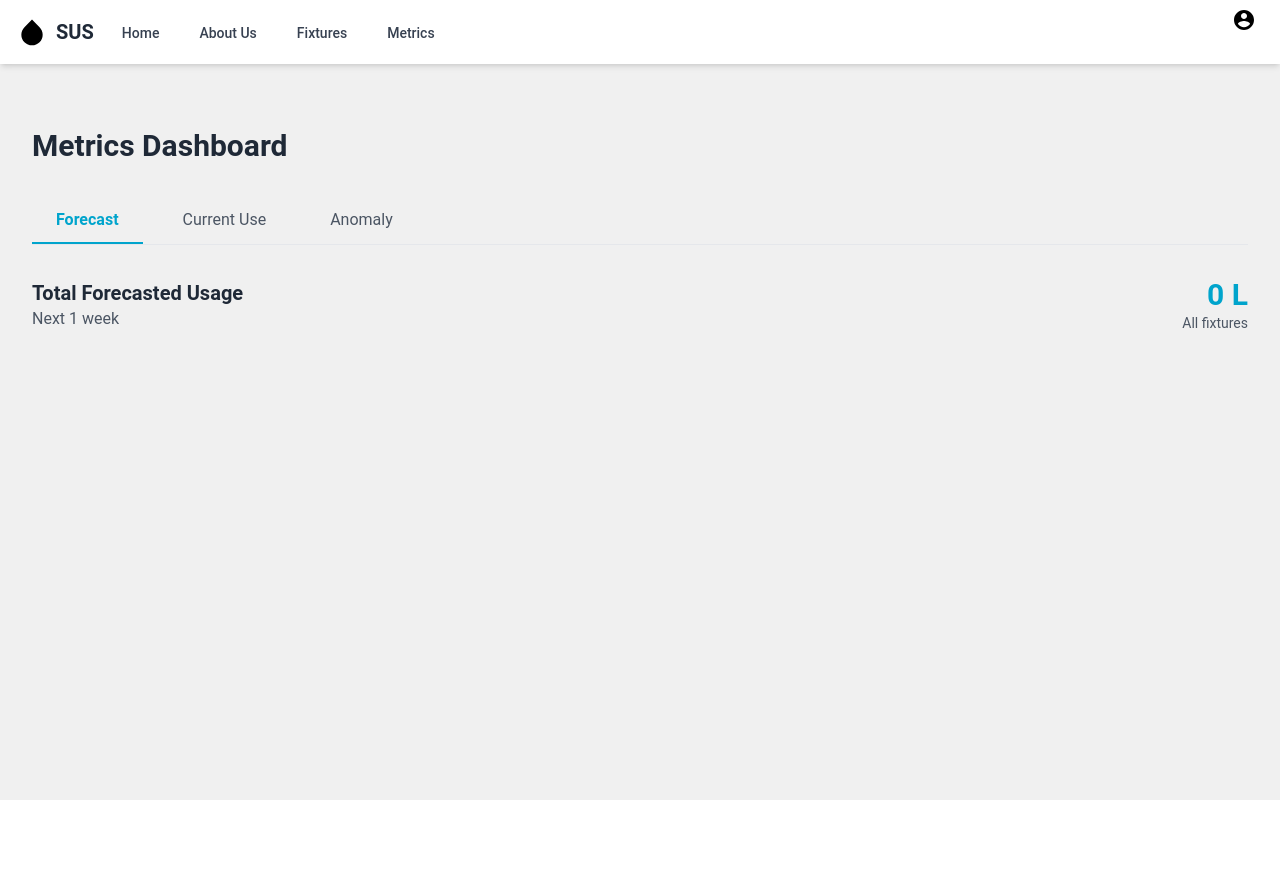
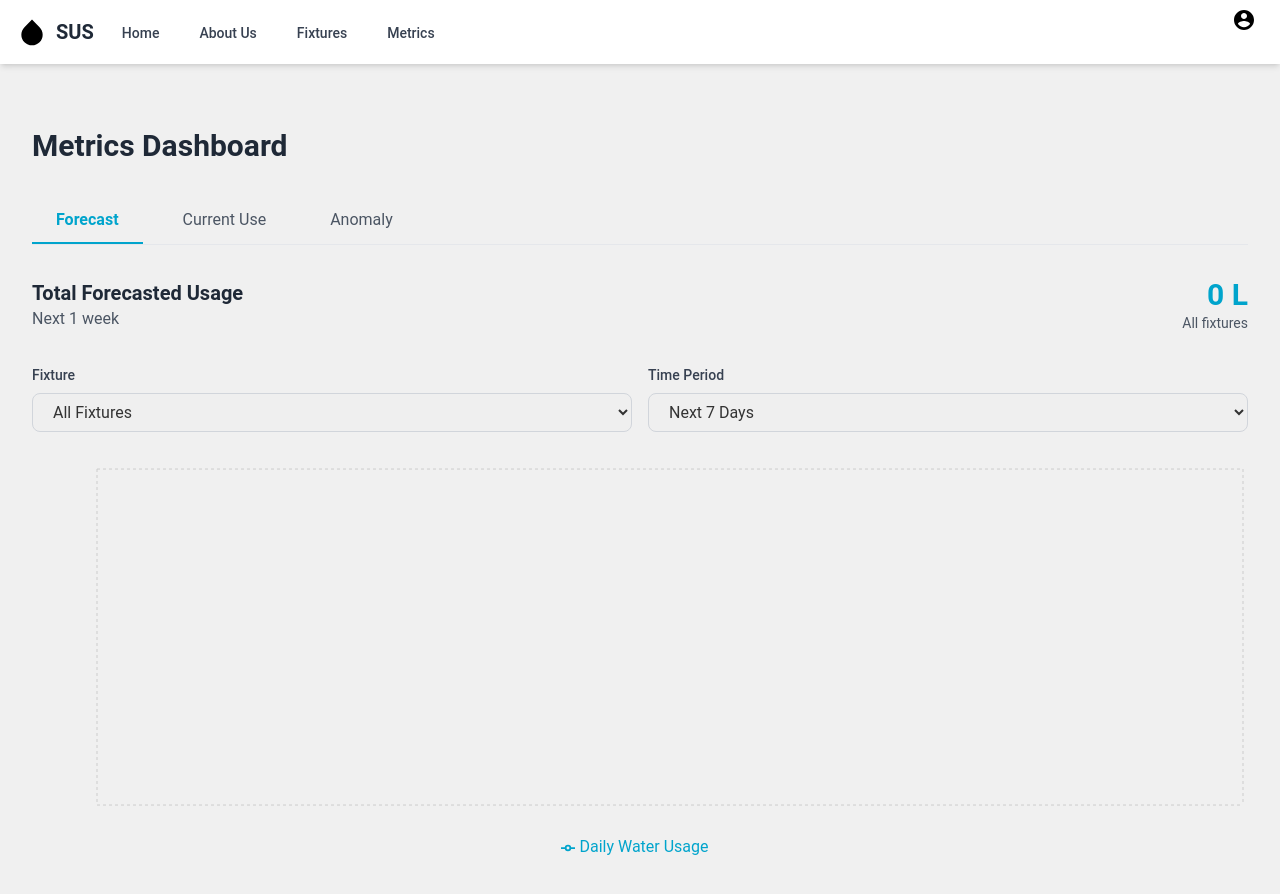
Before and after one commit to mostafadeiab/capstoneproject, a Next.js app: page /metrics in a window 1280 px wide. Shown: the top 894 px of the page. Before the commit the page ends 800 px from the top, so only its background shows below. Built offline with nearby package versions, Linux system fonts and the light colour scheme.

Commit message:
Error Cleaned in Metric Board9

```diff
--- a/app/metrics/current/page.tsx
+++ b/app/metrics/current/page.tsx
@@ -2,6 +2,7 @@
 
 import { useState, useEffect } from 'react';
 import { parse } from 'papaparse';
+import currentData from '@/data/Current.csv';
 import {
   LineChart,
   Line,
@@ -12,7 +13,6 @@ import {
   Legend,
   ResponsiveContainer
 } from 'recharts';
-import currentData from '@/data/Current.csv';
 
 type UsageData = {
   timestamp: string;
@@ -192,7 +192,110 @@ export default function CurrentUse() {
           </div>
         </div>
 
-        {/* Rest of your component content without the NavBar and main wrapper */}
+        {/* Controls */}
+        <div className="grid grid-cols-1 md:grid-cols-2 lg:grid-cols-4 gap-4">
+          <div>
+            <label className="block text-sm font-medium text-gray-700 mb-2">View Mode</label>
+            <select
+              value={viewMode}
+              onChange={(e) => setViewMode(e.target.value as 'all-time' | 'billing-period')}
+              className="w-full rounded-lg border border-gray-300 px-4 py-2"
+            >
+              <option value="all-time">All Time</option>
+              <option value="billing-period">Billing Period</option>
+            </select>
+          </div>
+
+          <div>
+            <label className="block text-sm font-medium text-gray-700 mb-2">Fixture</label>
+            <select
+              value={selectedDevice}
+              onChange={(e) => setSelectedDevice(e.target.value)}
+              className="w-full rounded-lg border border-gray-300 px-4 py-2"
+            >
+              {devices.map(device => (
+                <option key={device} value={device}>
+                  {device === 'all' ? 'All Fixtures' : device.replace(/_/g, ' ')}
+                </option>
+              ))}
+            </select>
+          </div>
+
+          {viewMode === 'all-time' ? (
+            <div>
+              <label className="block text-sm font-medium text-gray-700 mb-2">Time Period</label>
+              <select
+                value={selectedTimeRange}
+                onChange={(e) => setSelectedTimeRange(e.target.value as TimeRange)}
+                className="w-full rounded-lg border border-gray-300 px-4 py-2"
+              >
+                {timeRanges.map(range => (
+                  <option key={range.value} value={range.value}>
+                    {range.label}
+                  </option>
+                ))}
+              </select>
+            </div>
+          ) : (
+            <>
+              <div>
+                <label className="block text-sm font-medium text-gray-700 mb-2">Start Date</label>
+                <input
+                  type="date"
+                  value={startDate}
+                  min={earliestDate}
+                  max={endDate}
+                  onChange={(e) => setStartDate(e.target.value)}
+                  className="w-full rounded-lg border border-gray-300 px-4 py-2"
+                />
+              </div>
+              <div>
+                <label className="block text-sm font-medium text-gray-700 mb-2">End Date</label>
+                <input
+                  type="date"
+                  value={endDate}
+                  min={startDate}
+                  onChange={(e) => setEndDate(e.target.value)}
+                  className="w-full rounded-lg border border-gray-300 px-4 py-2"
+                />
+              </div>
+            </>
+          )}
+        </div>
+
+        {/* Chart */}
+        <div className="h-[400px]">
+          <ResponsiveContainer width="100%" height="100%">
+            <LineChart data={filteredData}>
+              <CartesianGrid strokeDasharray="3 3" />
+              <XAxis
+                dataKey="date"
+                tick={{ fontSize: 12 }}
+                angle={-45}
+                textAnchor="end"
+              />
+              <YAxis
+                label={{
+                  value: 'Volume (Litres)',
+                  angle: -90,
+                  position: 'insideLeft'
+                }}
+              />
+              <Tooltip
+                formatter={(value: number) => [`${value.toFixed(2)} L`, 'Water Usage']}
+                labelFormatter={(label) => `Date: ${label}`}
+              />
+              <Legend />
+              <Line
+                type="monotone"
+                dataKey="volume"
+                name="Daily Water Usage"
+                stroke="#00A4CC"
+                dot={false}
+              />
+            </LineChart>
+          </ResponsiveContainer>
+        </div>
       </div>
     </div>
   );
--- a/app/metrics/forecast/page.tsx
+++ b/app/metrics/forecast/page.tsx
@@ -160,7 +160,72 @@ export default function Forecast() {
           </div>
         </div>
 
-        {/* Rest of your component content without the NavBar and main wrapper */}
+        {/* Controls */}
+        <div className="grid grid-cols-1 md:grid-cols-2 gap-4">
+          <div>
+            <label className="block text-sm font-medium text-gray-700 mb-2">Fixture</label>
+            <select
+              value={selectedDevice}
+              onChange={(e) => setSelectedDevice(e.target.value)}
+              className="w-full rounded-lg border border-gray-300 px-4 py-2"
+            >
+              {devices.map(device => (
+                <option key={device} value={device}>
+                  {device === 'all' ? 'All Fixtures' : device.replace(/_/g, ' ')}
+                </option>
+              ))}
+            </select>
+          </div>
+
+          <div>
+            <label className="block text-sm font-medium text-gray-700 mb-2">Time Period</label>
+            <select
+              value={selectedTimeRange}
+              onChange={(e) => setSelectedTimeRange(e.target.value as TimeRange)}
+              className="w-full rounded-lg border border-gray-300 px-4 py-2"
+            >
+              <option value="1week">Next 7 Days</option>
+              <option value="1month">Next 30 Days</option>
+              <option value="3months">Next 3 Months</option>
+              <option value="6months">Next 6 Months</option>
+              <option value="1year">Next 12 Months</option>
+            </select>
+          </div>
+        </div>
+
+        {/* Chart */}
+        <div className="h-[400px]">
+          <ResponsiveContainer width="100%" height="100%">
+            <LineChart data={filteredData}>
+              <CartesianGrid strokeDasharray="3 3" />
+              <XAxis
+                dataKey="date"
+                tick={{ fontSize: 12 }}
+                angle={-45}
+                textAnchor="end"
+              />
+              <YAxis
+                label={{
+                  value: 'Volume (Litres)',
+                  angle: -90,
+                  position: 'insideLeft'
+                }}
+              />
+              <Tooltip
+                formatter={(value: number) => [`${value.toFixed(2)} L`, 'Water Usage']}
+                labelFormatter={(label) => `Date: ${label}`}
+              />
+              <Legend />
+              <Line
+                type="monotone"
+                dataKey="volume"
+                name="Daily Water Usage"
+                stroke="#00A4CC"
+                dot={false}
+              />
+            </LineChart>
+          </ResponsiveContainer>
+        </div>
       </div>
     </div>
   );
```
